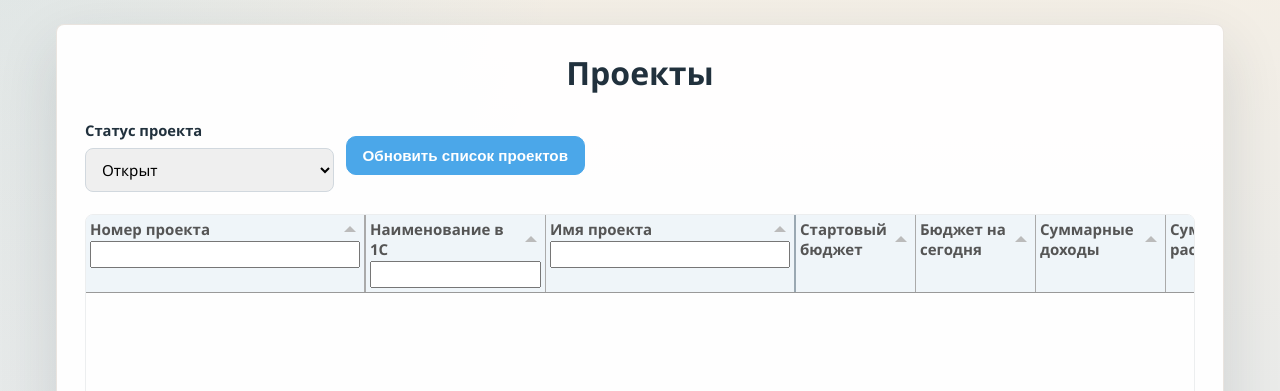
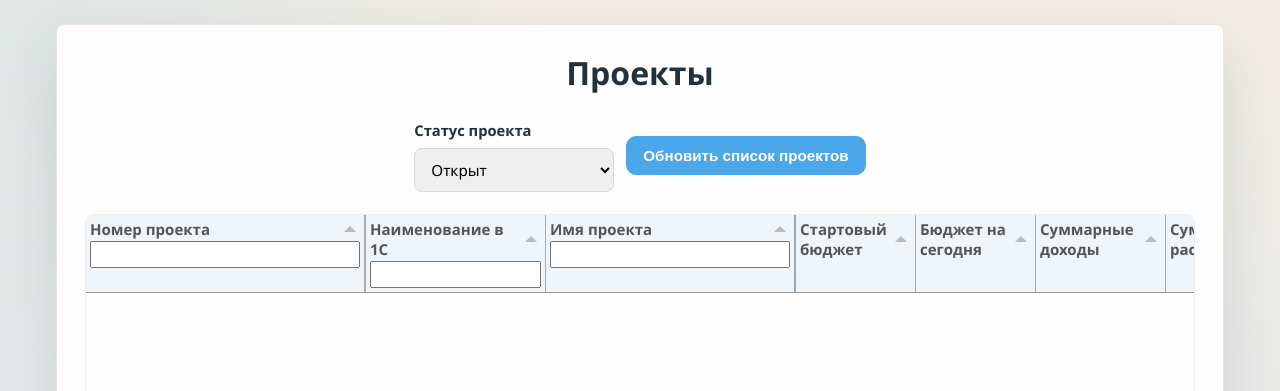
Before and after one commit to engineer-program/project-budget-manager, a Django app: page /pages/projects/ in a window 1280 px wide. Shown: the part 70-461 px from the top of the page. Run offline with Django 5.2, Linux system fonts and the light colour scheme; the visitor is signed in with stand-in values (Sample User, id 1); data that the repository does not hold is empty; some libraries are stand-ins or nearby versions.

Commit message:
frontend: some updates of position button and filter projects

```diff
--- a/backend/templates/projects/projects.html
+++ b/backend/templates/projects/projects.html
@@ -68,9 +68,12 @@
 
         .project-filters {
             justify-content: center;
-            flex-wrap: flex-center;
+            flex-wrap: nowrap;
             margin-bottom: 22px;
-            width: 500px;
+        }
+
+        .project-filters .field {
+            flex: 0 0 200px;
         }
 
         .topbar {
```
